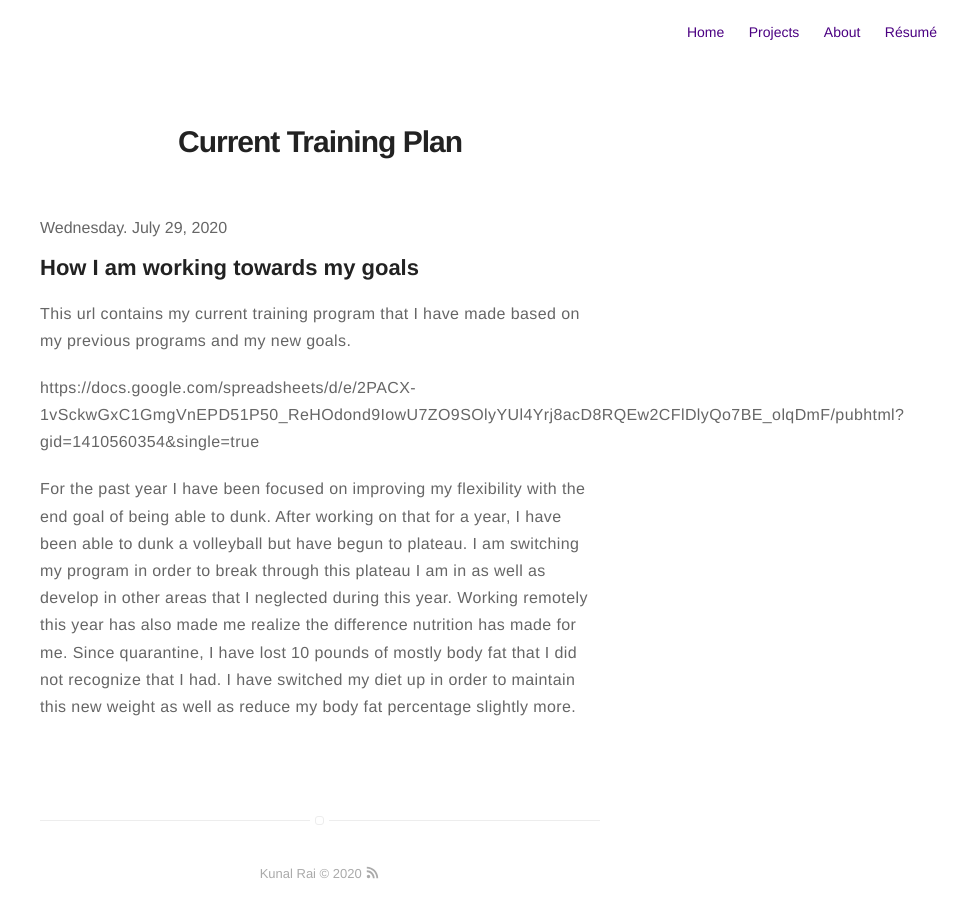
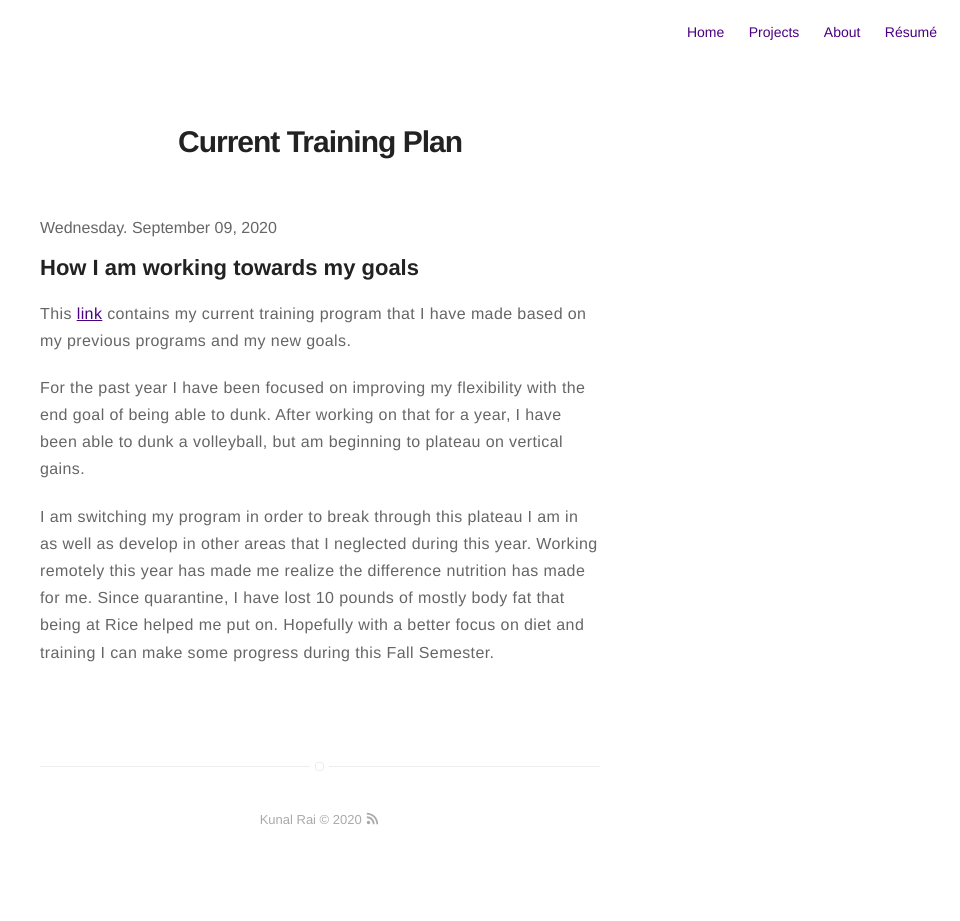
Before and after one commit to kunalrye/kunalrye.github.io, a Jekyll site: the page built from _posts/2020-09-12-Working-Out.markdown, in a window 1280 px wide. Shown: the whole page, without its empty margins (320-1280 px from the left). Built offline with Jekyll 4.4.1, drawn with Linux system fonts in a browser that asks for light colours; after the commit the page ends 900 px from its top, so only the background shows below that.

Commit message:
new post

```diff
--- a/_posts/2020-07-29-new-projects.markdown
+++ b/_posts/2020-07-29-new-projects.markdown
@@ -1,5 +1,5 @@
 ---
-title: "Current Projects :sweat_smile:"
+title: "Current Projects"
 layout: post
 date: 2020-07-29 22:10
 # tag: jekyll
--- a/_posts/2020-09-12-Working-Out.markdown
+++ b/_posts/2020-09-12-Working-Out.markdown
@@ -1,9 +1,7 @@
 ---
 title: "Current Training Plan"
 layout: post
-date: 2020-07-29 22:10
-# tag: jekyll
-# image:
+date: 2020-09-09 22:10
 headerImage: true
 projects: true
 hidden: true # don't count this post in blog pagination
@@ -18,8 +16,8 @@ externalLink: false
 
 </p> -->
 ## How I am working towards my goals
-This url contains my current training program that I have made based on my previous programs and my new goals.
+This [link](https://docs.google.com/spreadsheets/d/e/2PACX-1vSckwGxC1GmgVnEPD51P50_ReHOdond9IowU7ZO9SOlyYUl4Yrj8acD8RQEw2CFlDlyQo7BE_olqDmF/pubhtml?gid=1410560354&single=true) contains my current training program that I have made based on my previous programs and my new goals.
 
-https://docs.google.com/spreadsheets/d/e/2PACX-1vSckwGxC1GmgVnEPD51P50_ReHOdond9IowU7ZO9SOlyYUl4Yrj8acD8RQEw2CFlDlyQo7BE_olqDmF/pubhtml?gid=1410560354&single=true
+For the past year I have been focused on improving my flexibility with the end goal of being able to dunk. After working on that for a year, I have been able to dunk a volleyball, but am beginning to plateau on vertical gains.
 
-For the past year I have been focused on improving my flexibility with the end goal of being able to dunk. After working on that for a year, I have been able to dunk a volleyball but have begun to plateau. I am switching my program in order to break through this plateau I am in as well as develop in other areas that I neglected during this year. Working remotely this year has also made me realize the difference nutrition has made for me. Since quarantine, I have lost 10 pounds of mostly body fat that I did not recognize that I had. I have switched my diet up in order to maintain this new weight as well as reduce my body fat percentage slightly more.
+I am switching my program in order to break through this plateau I am in as well as develop in other areas that I neglected during this year. Working remotely this year has made me realize the difference nutrition has made for me. Since quarantine, I have lost 10 pounds of mostly body fat that being at Rice helped me put on. Hopefully with a better focus on diet and training I can make some progress during this Fall Semester.
```
